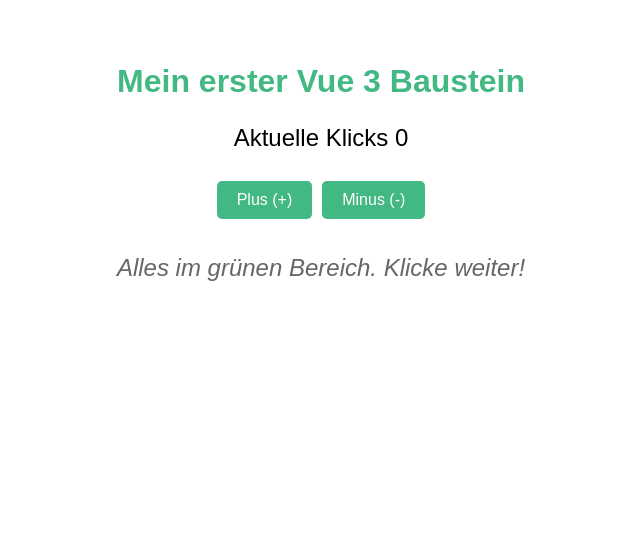
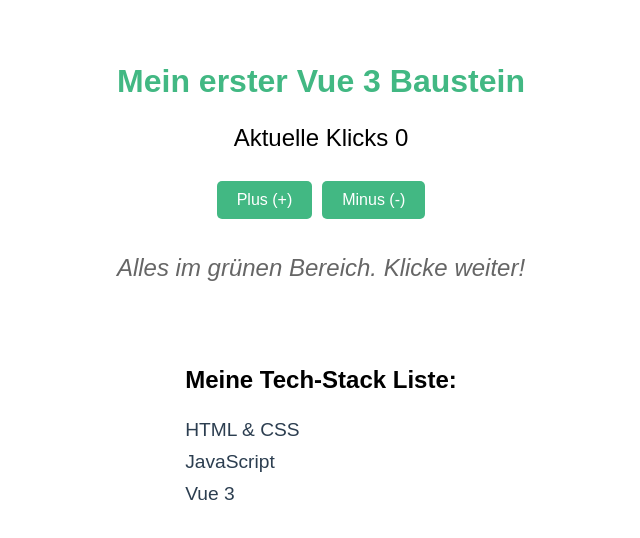
Before and after one commit to codewithnatan/vue-basics, a Vue app: page / in a window 1280 px wide. Shown: the top 538 px of the page, without its empty margins (319-959 px from the left). Built offline with nearby package versions, Linux system fonts and the light colour scheme.

Commit message:
feat: add tech-stack list loop

```diff
--- a/src/App.vue
+++ b/src/App.vue
@@ -6,14 +6,20 @@
 
 // 2. Eine Funktion erstellen, die den Zähler um 1 erhöht
 function increaseCounter() {
-  counter.value = counter.value + 1
+  counter.value++
 }
 
 // 3. Eine Funktion erstellen, die den Zähler um 1 herunterzählt
+function decreaseCounter() {
+  counter.value--
+}
 
-function decreaseCounter() {
-  counter.value = counter.value -1
-}
+// NEU: Ein Array (eine Liste) mit deinen lieblings Programiersprachen
+const languages = ref ([
+  {id: 1, name: 'HTML & CSS'},
+  {id: 2, name: 'JavaScript'},
+  {id: 3, name: 'Vue 3'},
+])
 
 </script>
 
@@ -49,6 +55,17 @@
           Alles im grünen Bereich. Klicke weiter!
         </p>
 
+        <!-- Hier startet die Schleife -->
+         <div class="list-container">
+          <h2>Meine Tech-Stack Liste:</h2>
+          <ul>
+            <!-- Für 'jedes' lang in der Liste 'languages' erstelle ein <li> -->
+            <li v-for="lang in languages" :key="lang.id">
+              {{ lang.name }}
+            </li>
+          </ul>
+         </div>
+
      </div>
 
   </main>
@@ -62,4 +79,9 @@
 .message-container {margin-top: 30px; height: 50px;}
 .warning {color: red; font-weight: bold;}
 .info {color: #666; font-style: italic;}
+
+/* Styles für die neue Liste */
+.list-container {margin-top: 40px; text-align: left; display: inline-block;}
+ul {list-style: none; padding: 0;}
+li {font-size: 1.2rem; padding: 5px 0; color: #2c3e50;}
 </style>
```
